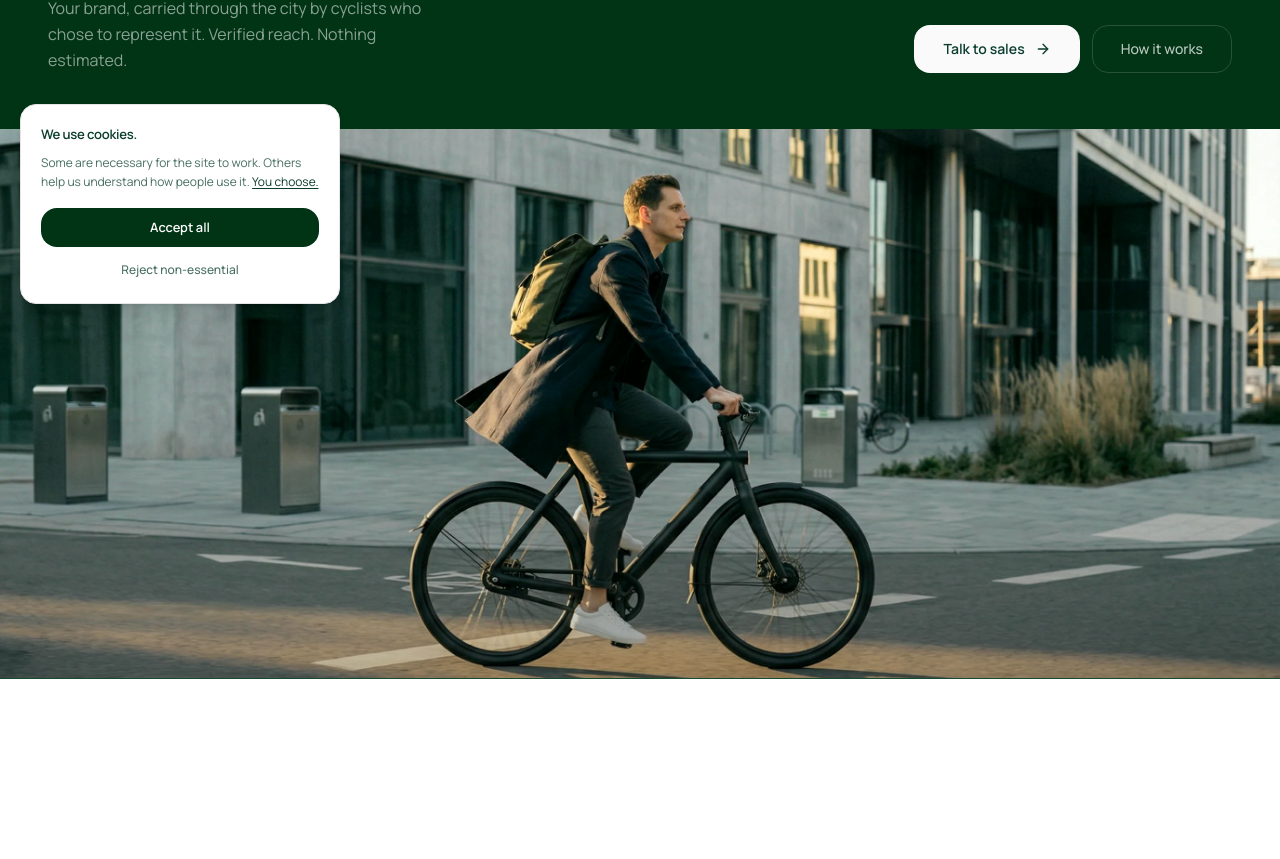
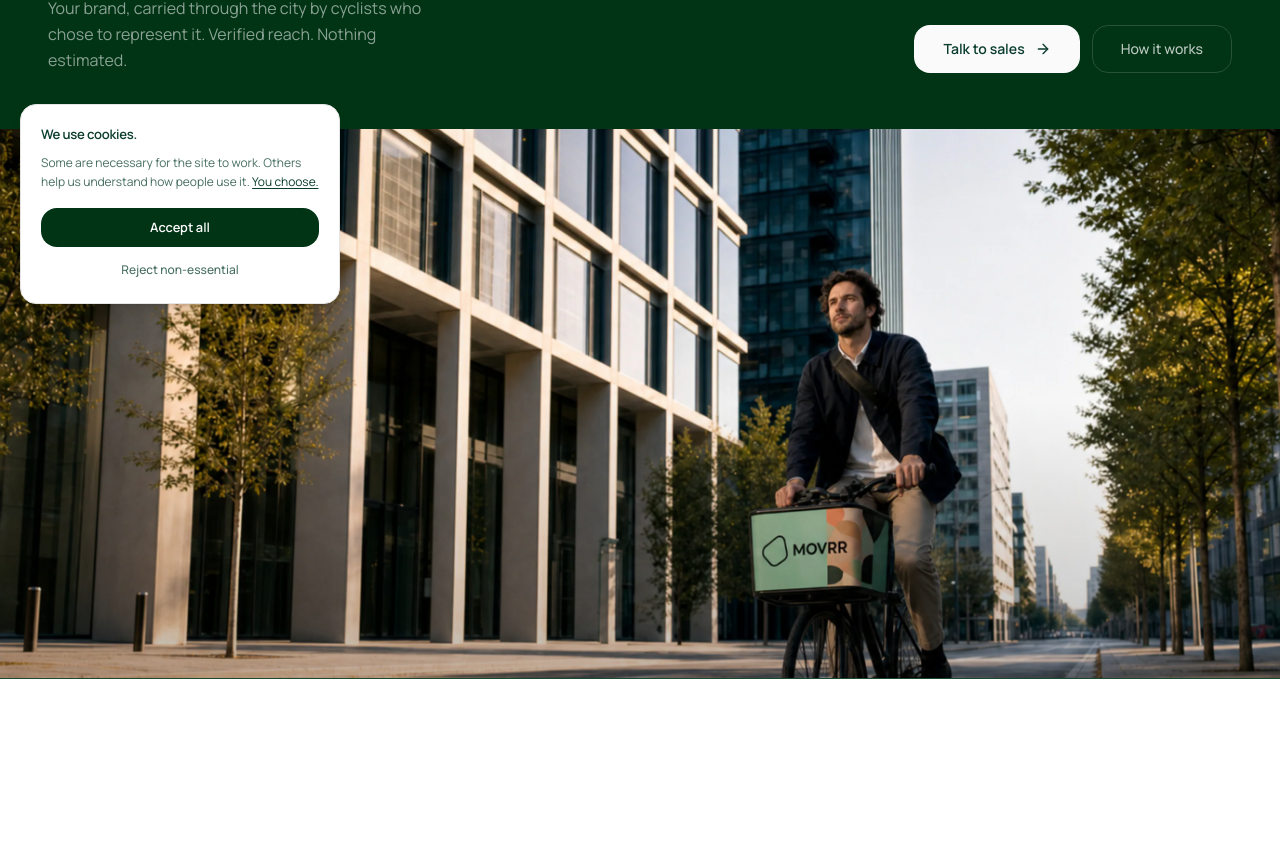
Before and after one commit to Movrr-Official/movrr, a Next.js app: page /brands in a window 1280 px wide. Shown: the part 476-1335 px from the top of the page. Built offline with nearby package versions, Linux system fonts and the light colour scheme; no server answers; the database is empty.

Commit message:
feat(brands): add dedicated hero image with MOVRR basket wrap
Stop reusing the rewards pannier shot so brands has its own campaign-ready hero asset.

Co-authored-by: Cursor <cursoragent@cursor.com>

```diff
--- a/components/brands/BrandsHero.tsx
+++ b/components/brands/BrandsHero.tsx
@@ -60,7 +60,7 @@ export function BrandsHero() {
         className="relative mt-14 aspect-4/3 w-full overflow-hidden sm:aspect-video lg:aspect-21/9"
       >
         <Image
-          src="/images/movrr-brand-cyclist-pannier.webp"
+          src="/images/movrr-brands-hero-cyclist.webp"
           alt={copy.imageAlt}
           fill
           quality={90}
--- a/lib/seo/site.ts
+++ b/lib/seo/site.ts
@@ -60,7 +60,7 @@ export const SEO_ROUTES: Record<PageKey, SeoRouteConfig> = {
     indexable: true,
     changeFrequency: "monthly",
     priority: 0.85,
-    image: "/images/movrr-brand-cyclist-pannier.webp",
+    image: "/images/movrr-brands-hero-cyclist.webp",
     schemaType: "WebPage",
   },
   riders: {
--- a/scripts/optimize-seo-images.mjs
+++ b/scripts/optimize-seo-images.mjs
@@ -8,6 +8,7 @@ const outputDir = path.join(publicDir, "images");
 const images = [
   ["hero-bg-bob-on-bike.png", "movrr-cyclist-urban-ride.webp"],
   ["b2b-cyclist-pannier-urban.png", "movrr-brand-cyclist-pannier.webp"],
+  ["brands-hero-cyclist.png", "movrr-brands-hero-cyclist.webp"],
   [
     "hero-cyclist-rotterdam-modern-urban.png",
     "movrr-cyclist-rotterdam.webp",
```
Also changed, not shown: public/images/movrr-brands-hero-cyclist.webp (added), 1 other file (tests, documents, lock files or other folders).
